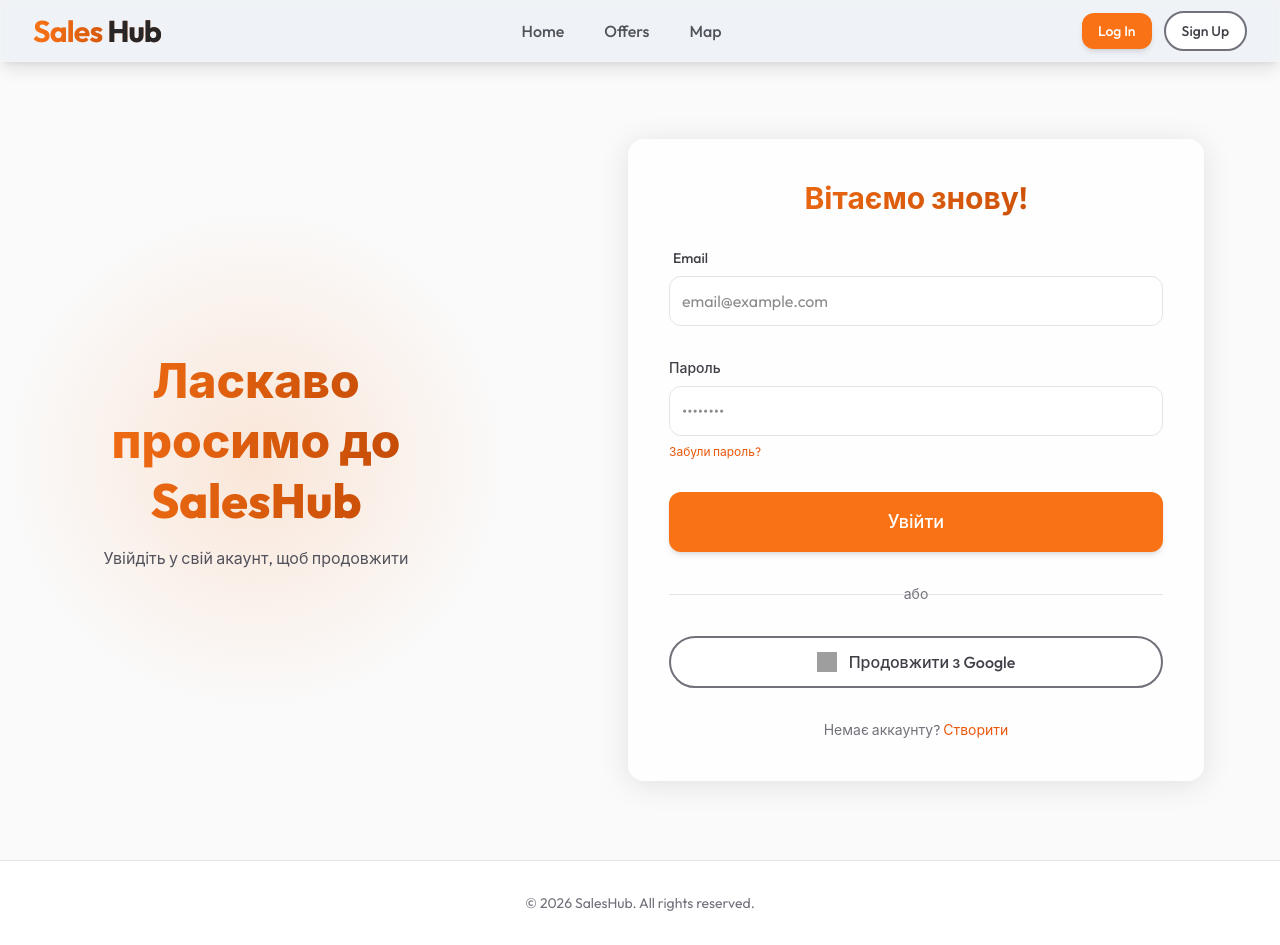
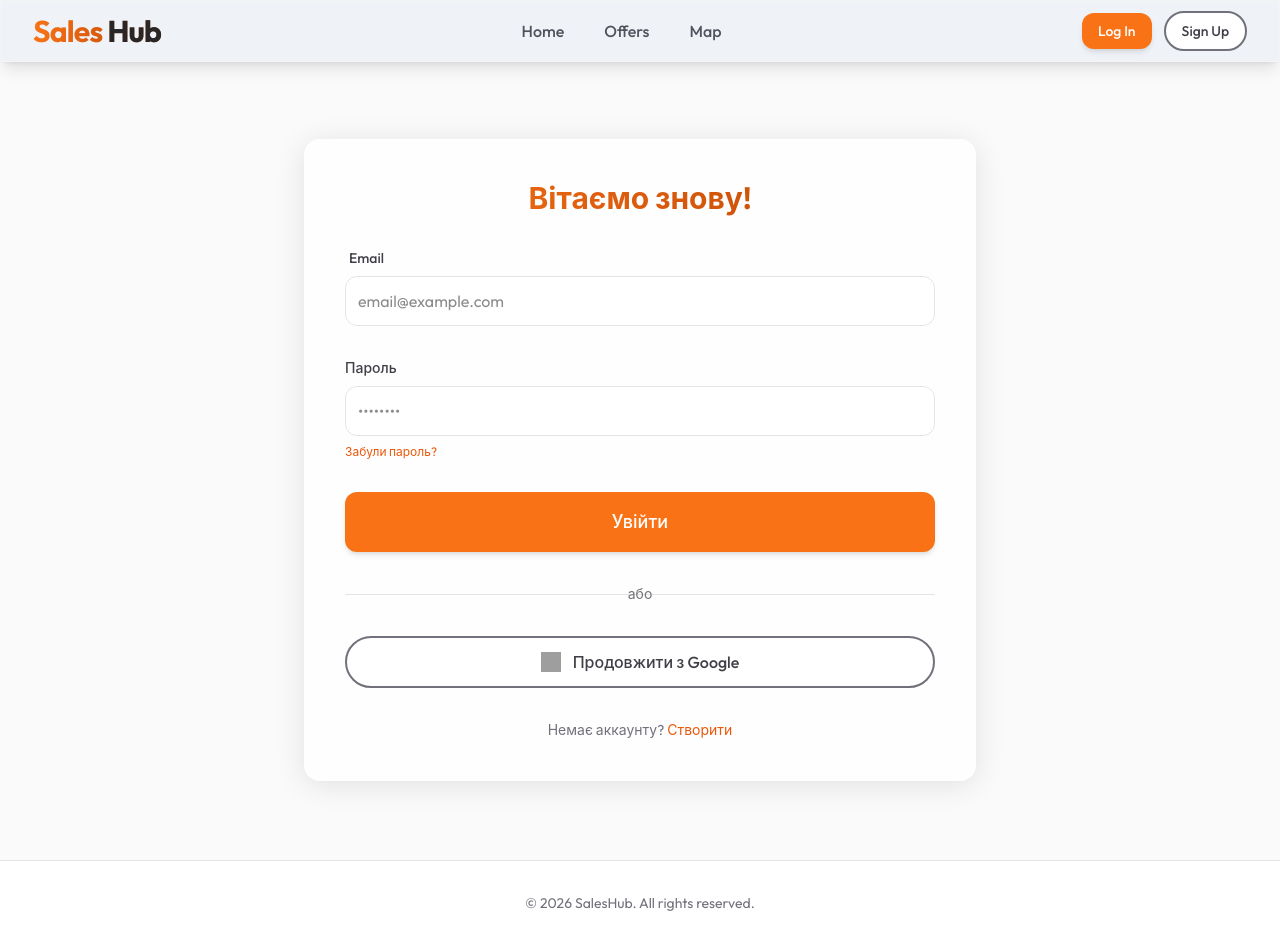
Before and after one commit to SYlence23/SalesHub, a React (Vite) app in the folder frontend-core/: page /login in a window 1280 px wide. Built offline with nearby package versions, Linux system fonts and the light colour scheme; grey boxes are pictures that could not be loaded.

Commit message:
Login page xz sho she pusatu

```diff
--- a/frontend-core/src/pages/Login.tsx
+++ b/frontend-core/src/pages/Login.tsx
@@ -3,26 +3,9 @@
 
 const Login = () => {
     return (
-        <div className="min-h-screen bg-zinc-50 dark:bg-zinc-950 flex flex-col">
-            <div className="grow grid grid-cols-1 md:grid-cols-5 items-center">
-                <div className="hidden md:flex md:col-span-2 min-h-[500px] items-center justify-center relative p-10 overflow-hidden">
-                    <div className="absolute inset-0 opacity-15 dark:opacity-10 bg-[radial-gradient(circle_at_center,var(--color-primary-500)_0%,transparent_70%)]"></div>
-                    <div className="relative z-10 text-center flex flex-col items-center gap-4">
-                        <h1 className="text-5xl font-extrabold animated-gradient leading-tight">
-                            Ласкаво просимо до SalesHub
-                        </h1>
-                        <p className="text-zinc-600 dark:text-zinc-400 max-w-sm">
-                            Увійдіть у свій акаунт, щоб продовжити
-                        </p>
-                    </div>
-                </div>
-                <div className="md:col-span-3 flex flex-col items-center justify-center p-6 md:p-12">
-                    <div className="w-full max-w-xl md:ml-10">
-                        <LoginForm />
-                    </div>
-                </div>
 
-            </div>
+        <div className="min-h-screen flex items-center justify-center bg-zinc-50 dark:bg-zinc-950 p-4">
+            <LoginForm />
         </div>
     );
 };
```
